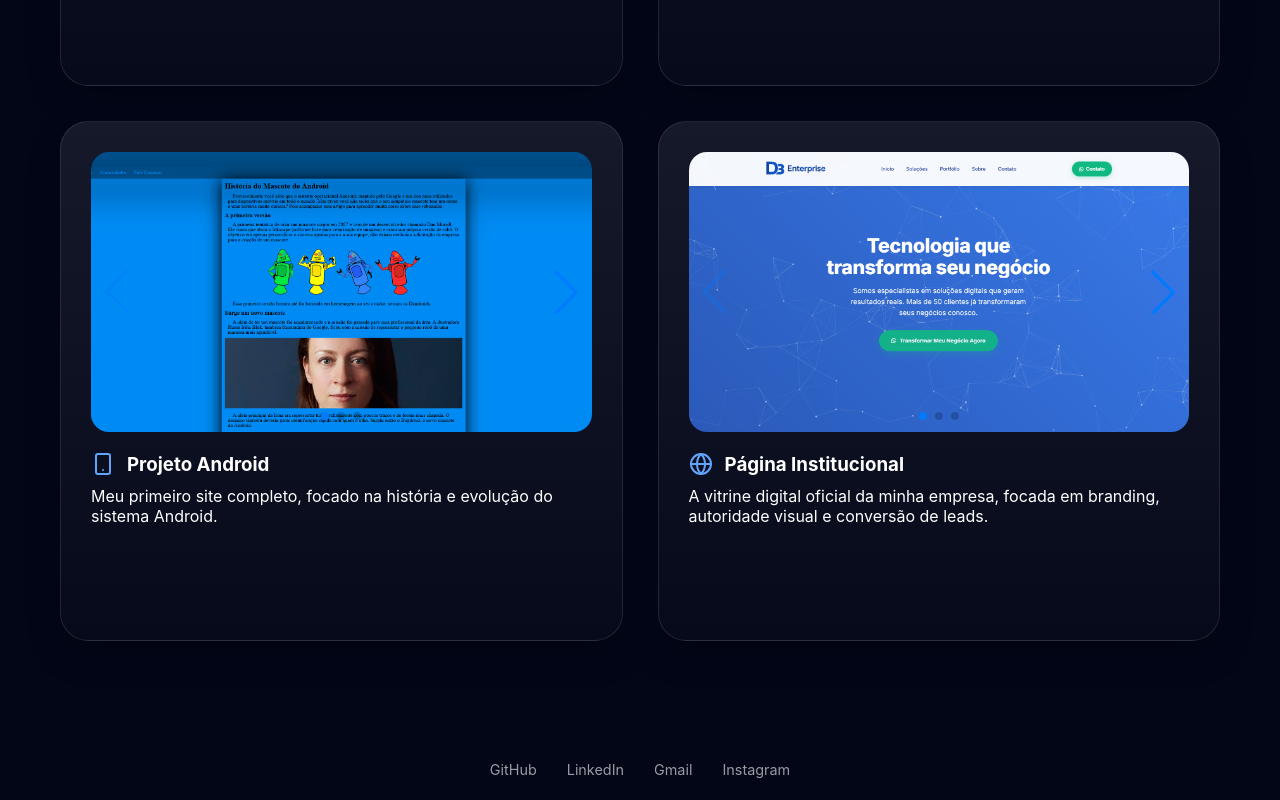
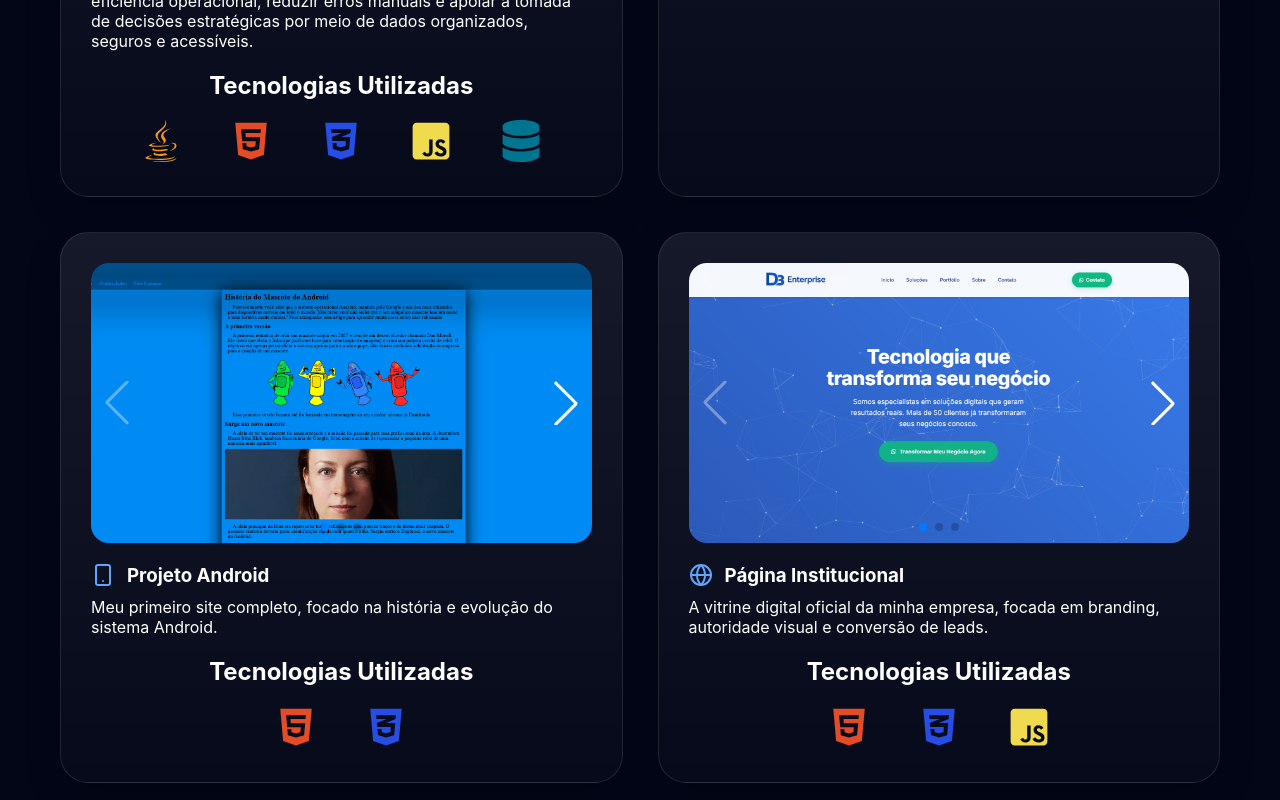
Before and after one commit to Julianobk/portfolio-juliano, a React (Vite) app: page / in a window 1280 px wide. Shown: the part 1480-2280 px from the top of the page. Built offline with nearby package versions, Linux system fonts and the light colour scheme.

Commit message:
projetos

```diff
--- a/package.json
+++ b/package.json
@@ -14,6 +14,7 @@
     "lucide-react": "^0.563.0",
     "react": "^19.2.0",
     "react-dom": "^19.2.0",
+    "react-icons": "^5.5.0",
     "swiper": "^12.1.0"
   },
   "devDependencies": {
--- a/src/components/Projects.jsx
+++ b/src/components/Projects.jsx
@@ -2,6 +2,7 @@ import { Database, Calculator, Smartphone, Globe } from "lucide-react";
 import { motion } from "framer-motion";
 import { Swiper, SwiperSlide } from "swiper/react";
 import { Pagination, Navigation } from "swiper/modules";
+import { FaJava, FaHtml5, FaCss3Alt, FaJsSquare, FaDatabase } from "react-icons/fa";
 import android1 from "../assets/Android1.png";
 import android2 from "../assets/Android2.png";
 import android3 from "../assets/Android3.png";
@@ -23,6 +24,7 @@ export default function Projects({ dark }) {
   // Função para renderizar o carrossel estático (sem autoplay)
   const renderCarousel = (images) => (
     <Swiper
+    className={dark ? "swiper-dark" : "swiper-light"}
       modules={[Pagination, Navigation]}
       pagination={{ clickable: true }}
       navigation={true}
@@ -55,9 +57,41 @@ export default function Projects({ dark }) {
           {renderCarousel([fiven1, fiven2, fiven3, fiven4, fiven5])}
           <div style={styles.headerTitle}>
             <Database size={24} color="#60a5fa" />
-            <h3>Feitos para Nutrir</h3>
+            <h3>FIVEN - Feitos Para Nutrir</h3>
           </div>
-          <p>Sistema de banco de dados para controle de estoque, vendas e atendimento.</p>
+          <p>FIVEN – Feitos Para Nutrir é um sistema de gestão e banco de dados desenvolvido para centralizar e automatizar processos de controle de estoque, vendas e clientes. O projeto visa aumentar a eficiência operacional, reduzir erros manuais e apoiar a tomada de decisões estratégicas por meio de dados organizados, seguros e acessíveis.</p>
+        <section className="technologies">
+  <h2>Tecnologias Utilizadas</h2>
+<br />
+  <div className="tech-grid">
+    <div className="tech-card">
+      <FaJava size={42} style={{ color: "#f89820" }} />
+
+    </div>
+
+    <div className="tech-card">
+      <FaHtml5 size={42} style={{ color: "#e34c26" }} />
+
+    </div>
+
+    <div className="tech-card">
+      <FaCss3Alt size={42} style={{ color: "#264de4" }} />
+
+    </div>
+
+    <div className="tech-card">
+      <FaJsSquare size={42} style={{ color: "#f0db4f" }} />
+
+    </div>
+
+    <div className="tech-card">
+      <FaDatabase size={42} style={{ color: "#00758f" }} />
+
+    </div>
+  </div>
+</section>
+
+
         </motion.div>
 
         {/* Card 2: Calculadora Jurídica */}
@@ -81,6 +115,23 @@ export default function Projects({ dark }) {
     <h3>Projeto Android</h3>
   </div>
   <p>Meu primeiro site completo, focado na história e evolução do sistema Android.</p>
+  <section className="technologies">
+  <h2>Tecnologias Utilizadas</h2><br />
+
+  <div className="tech-grid">
+
+    <div className="tech-card">
+      <FaHtml5 size={42} style={{ color: "#e34c26" }} />
+
+    </div>
+
+    <div className="tech-card">
+      <FaCss3Alt size={42} style={{ color: "#264de4" }} />
+
+    </div>
+    </div>
+
+</section>
 </motion.div>
 
 
@@ -98,8 +149,30 @@ export default function Projects({ dark }) {
     A vitrine digital oficial da minha empresa, focada em branding,
     autoridade visual e conversão de leads.
   </p>
+  <section className="technologies">
+  <h2>Tecnologias Utilizadas</h2>
+<br />
+<div className="tech-grid">
+
+    <div className="tech-card">
+      <FaHtml5 size={42} style={{ color: "#e34c26" }} />
+
+    </div>
+
+    <div className="tech-card">
+      <FaCss3Alt size={42} style={{ color: "#264de4" }} />
+
+    </div>
+
+    <div className="tech-card">
+      <FaJsSquare size={42} style={{ color: "#f0db4f" }} />
+
+    </div>
+    </div>
+    </section>
 </motion.div>
       </div>
+
     </section>
   );
 }
--- a/src/index.css
+++ b/src/index.css
@@ -255,6 +255,23 @@ body {
   letter-spacing: 2px;
   color: #60a5fa !important;
 }
+/* Modo claro = preto */
+.swiper-light .swiper-button-next,
+.swiper-light .swiper-button-prev,
+.swiper-light .swiper-button-next::after,
+.swiper-light .swiper-button-prev::after {
+  color: #000 !important;
+}
+
+/* Modo escuro = branco */
+.swiper-dark .swiper-button-next,
+.swiper-dark .swiper-button-prev,
+.swiper-dark .swiper-button-next::after,
+.swiper-dark .swiper-button-prev::after {
+  color: #fff !important;
+}
+
+
 
 .projects-main-title {
   font-size: 3rem; /* Tamanho maior para o título */
@@ -282,7 +299,41 @@ body {
   line-height: 1.6;
   color: var(--text-sub);
 }
+.project-card {
+  width: 100%;
+  max-width: 1200px;
+  margin: 0 auto;
+  padding: 32px;
+  box-sizing: border-box;
+  overflow: hidden; /* MUITO IMPORTANTE */
+}
+.project-slider {
+  width: 100%;
+  max-width: 100%;
+  overflow: hidden;
+}
 
+
+.technologies {
+  width: 100%;
+  margin-top: 20px;
+  text-align: center;
+}
+
+.tech-grid {
+  display: flex;
+  justify-content: center;
+  align-items: center;
+  gap: 48px;
+  flex-wrap: nowrap;
+}
+
+
+
+.tech-card:hover {
+  opacity: 1;
+  transform: translateY(-4px);
+}
 
 /* --- Ajuste Mobile --- */
 @media (max-width: 850px) {
```
Also changed, not shown: 1 other file (tests, documents, lock files or other folders).
